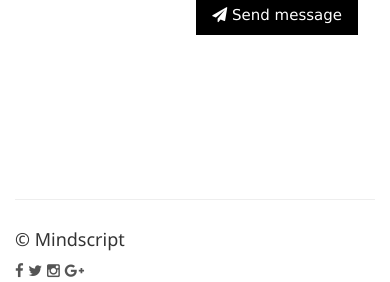
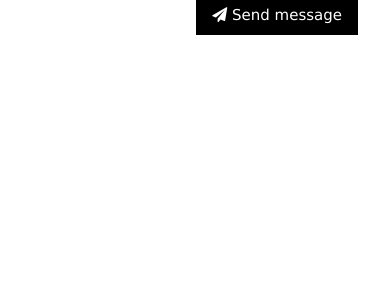
Before and after one commit to krishd46/Car-Rental-LAMP-Stack, a PHP site: page / in a window 390 px wide. Shown: the part 926-1208 px from the top of the page. After the commit the page ends 961 px from the top, so only its background shows below. Run offline with PHP 8.4, Linux system fonts and the light colour scheme; data that the repository does not hold is empty; some libraries are stand-ins or nearby versions.

Commit message:
Removed footer

```diff
--- a/index.php
+++ b/index.php
@@ -221,22 +221,6 @@ $conn = Connect();
         </div>
     </div>
 </div>
-<footer class="site-footer">
-    <div class="container">
-        <hr>
-        <div class="row">
-            <div class="col-sm-6">
-                <h5>© Mindscript</h5>
-            </div>
-            <div class="col-sm-6 social-icons">
-                <a href="#" target="_blank"><i class="fa fa-facebook"></i></a>
-                <a href="#" target="_blank"><i class="fa fa-twitter"></i></a>
-                <a href="#" target="_blank"><i class="fa fa-instagram"></i></a>
-                <a href="#" target="_blank"><i class="fa fa-google-plus"></i></a>
-            </div>
-        </div>
-    </div>
-</footer>
 
 <script src="https://maps.googleapis.com/maps/api/js?key=AIzaSyCCuoe93lQkgRaC7FB8fMOr_g1dmMRwKng&callback=myMap" type="text/javascript"></script>
 <script src="assets/js/jquery.min.js"></script>
```
Also changed, not shown: entercar1.php (+5 -5 lines).
